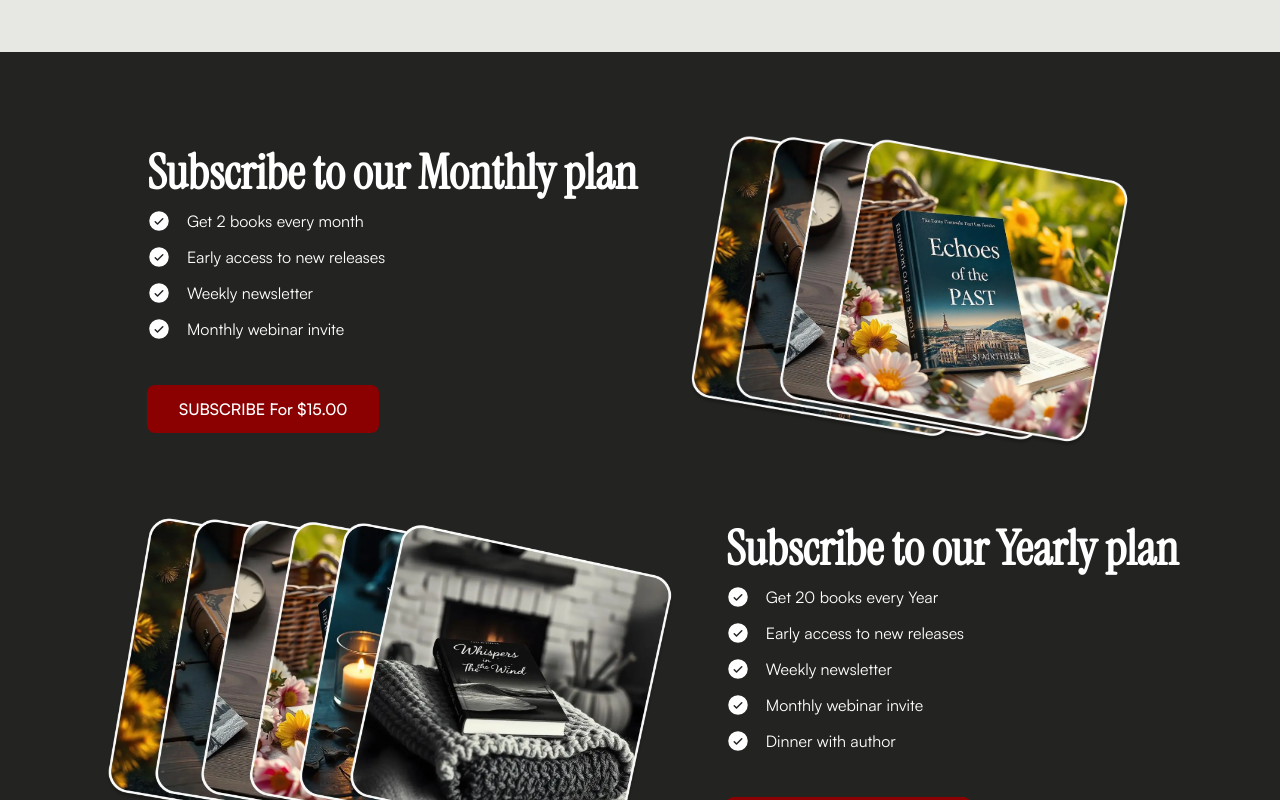
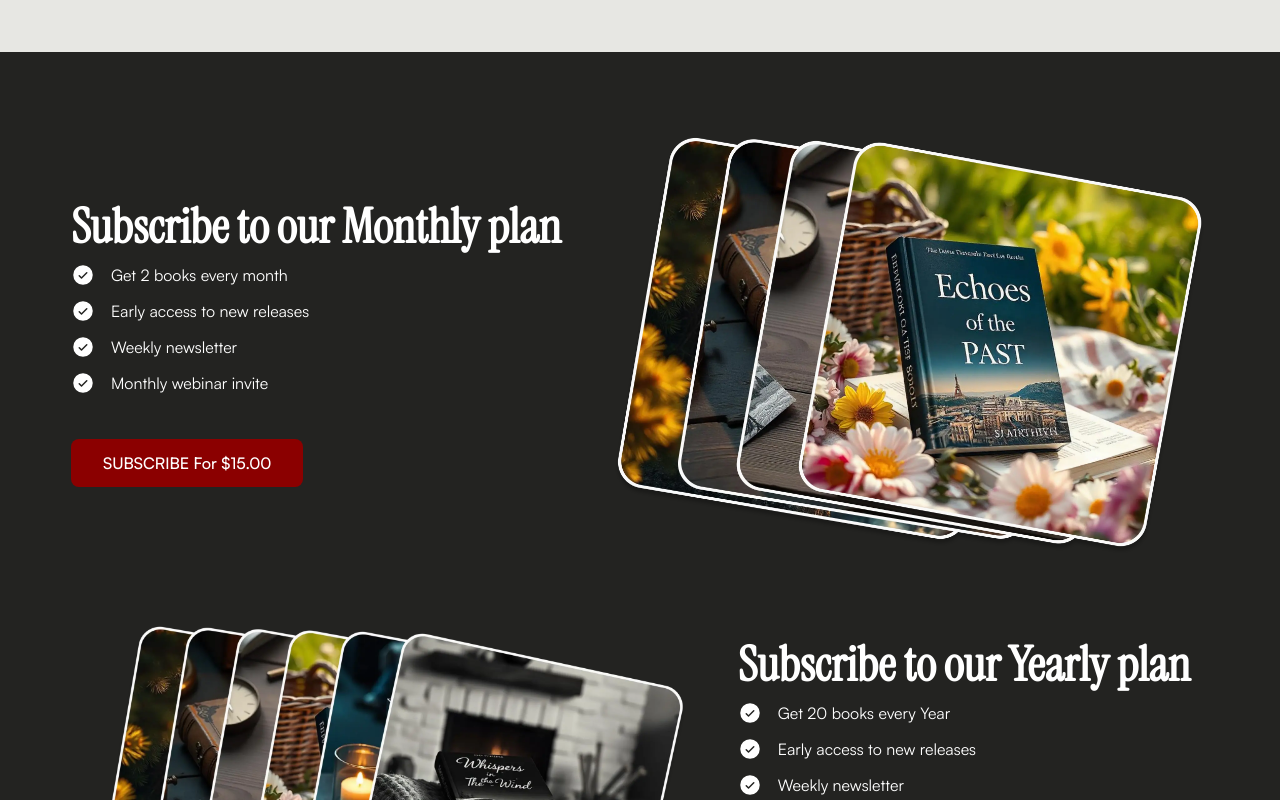
Before and after one commit to dodopayments/dodo-checkout-demo, a Next.js app: page / in a window 1280 px wide. Shown: the part 1960-2760 px from the top of the page. Built offline with nearby package versions, Linux system fonts and the light colour scheme; no server answers.

Commit message:
Changed Urls

```diff
--- a/src/components/Home/Subscriptions.tsx
+++ b/src/components/Home/Subscriptions.tsx
@@ -1,42 +1,9 @@
+import { SUBSCRIPTION_PLANS } from "@/constants/Items";
 import { CheckCircle } from "@phosphor-icons/react/dist/ssr";
 import Image from "next/image";
 import Link from "next/link";
 
-export const SUBSCRIPTION_PLANS = [
-  {
-    id: "e42062ba-1a95-466d-a189-aa0903eaac3d",
-    title: "Monthly plan",
-    price: 15.0,
-    image: {
-      src: "/books/stack/Monthly.webp",
-      width: "lg:w-[35vw] w-[90vw]",
-    },
-    features: [
-      "Get 2 books every month",
-      "Early access to new releases",
-      "Weekly newsletter",
-      "Monthly webinar invite",
-    ],
-    imagePosition: "right",
-  },
-  {
-    id: "3b15417f-ea96-4104-a44f-c0dad1581d9d",
-    title: "Yearly plan",
-    price: 100.0,
-    image: {
-      src: "/books/stack/Yearly.webp",
-      width: "lg:w-[45vw]  w-[90vw]",
-    },
-    features: [
-      "Get 20 books every Year",
-      "Early access to new releases",
-      "Weekly newsletter",
-      "Monthly webinar invite",
-      "Dinner with author",
-    ],
-    imagePosition: "left",
-  },
-];
+
 
 const Feature = ({ text }: { text: string }) => (
   <div className="flex items-center gap-2">
@@ -81,8 +48,8 @@ const SubscriptionCard = ({
     <Image
       src={image.src}
       alt={`${title} Subscription`}
-      width={1920}
-      height={1080}
+      width={600}
+      height={600}
       className={`h-auto ${image.width}`}
     />
   );
--- a/src/components/checkout/FormPart.tsx
+++ b/src/components/checkout/FormPart.tsx
@@ -1,3 +1,4 @@
+/* eslint-disable @typescript-eslint/no-explicit-any */
 import React, { useState } from "react";
 import { useForm, Controller } from "react-hook-form";
 import { zodResolver } from "@hookform/resolvers/zod";
@@ -16,6 +17,7 @@ import { CountrySelect } from "../ui/CountrySelect";
 
 import "react-international-phone/style.css";
 import useCartStore from "@/store/cart";
+import { API_KEY, PUBLIC_API, RETURN_URL } from "@/constants/apis";
 
 const formSchema = z.object({
   firstName: z.string().min(2, "First name must be at least 2 characters"),
@@ -39,6 +41,10 @@ const CustomerPaymentForm = ({
   const [isLoading, setIsLoading] = useState(false);
   const [error, setError] = useState("");
   const cartItems = useCartStore((state) => state.cartItems);
+  const [phoneInputMeta, setPhoneInputMeta] = useState<{
+    country: any;
+    inputValue: string;
+  } | null>(null);
 
   const {
     control,
@@ -62,14 +68,11 @@ const CustomerPaymentForm = ({
   const createPaymentLink = async (formData: typeof formSchema._type) => {
     if (subscription) {
       try {
-        const response = await fetch(
-          "https://test.dev.dodopayments.com/subscriptions",
-          {
+        const response = await fetch(`${PUBLIC_API}/subscriptions`, {
           method: "POST",
           headers: {
             "Content-Type": "application/json",
-              Authorization:
-                "Bearer /TBByHMM+2QU/vl7.Y03k/59FeWzZx6iYIucQfGspv4sNxIml+J9Rs0kkTOHs0bUQ",
+            Authorization: `Bearer ${API_KEY}`,
           },
           body: JSON.stringify({
             billing: {
@@ -87,10 +90,9 @@ const CustomerPaymentForm = ({
             payment_link: true,
             product_id: id,
             quantity: 1,
-              return_url: "https://app.dodopayments.tech/",
+            return_url: RETURN_URL,
           }),
-          }
-        );
+        });
 
         if (!response.ok) {
           throw new Error("Payment link creation failed");
@@ -109,14 +111,11 @@ const CustomerPaymentForm = ({
       }
     } else {
       try {
-        const response = await fetch(
-          "https://test.dev.dodopayments.com/payments",
-          {
+        const response = await fetch(`${PUBLIC_API}/payments`, {
           method: "POST",
           headers: {
             "Content-Type": "application/json",
-              Authorization:
-                "Bearer /TBByHMM+2QU/vl7.Y03k/59FeWzZx6iYIucQfGspv4sNxIml+J9Rs0kkTOHs0bUQ",
+            Authorization: `Bearer ${API_KEY}`,
           },
           body: JSON.stringify({
             billing: {
@@ -136,10 +135,9 @@ const CustomerPaymentForm = ({
               product_id: id,
               quantity: 1,
             })),
-              return_url: "https://app.dodopayments.tech/",
+            return_url: RETURN_URL,
           }),
-          }
-        );
+        });
 
         if (!response.ok) {
           throw new Error("Payment link creation failed");
@@ -162,7 +160,18 @@ const CustomerPaymentForm = ({
   const onSubmit = async (data: typeof formSchema._type) => {
     setIsLoading(true);
     setError("");
+    if (data.phoneNumber) {
+      const phoneValue = phoneInputMeta?.inputValue || "";
+      const hasOnlyCountryCode =
+        phoneValue.trim() === `+${phoneInputMeta?.country.dialCode}`;
 
+      if (hasOnlyCountryCode) {
+        delete data.phoneNumber;
+      } else if (phoneValue.length < phoneInputMeta?.country.format.length) {
+        console.error("Please enter a complete phone number");
+        return;
+      }
+    }
     if (cartItems.length === 0 && !subscription) {
       setError("Your cart is empty");
       setIsLoading(false);
@@ -342,7 +351,10 @@ const CustomerPaymentForm = ({
                   <FormControl>
                     <PhoneInput
                       value={field.value}
-                      onChange={(phone) => field.onChange(phone)}
+                      onChange={(phone, meta) => {
+                        field.onChange(phone);
+                        setPhoneInputMeta(meta);
+                      }}
                       defaultCountry="us"
                       countrySelectorStyleProps={{
                         buttonClassName:
--- a/src/components/checkout/ProductPart.tsx
+++ b/src/components/checkout/ProductPart.tsx
@@ -93,7 +93,7 @@ const ProductPart = () => {
     }, 0);
 
     const tax = subtotal * 0.1;
-    const total = subtotal + tax;
+    const total = subtotal ;
 
     return { subtotal, tax, total };
   }, [cartItemsDetails]);
--- a/src/components/checkout/ProductPartSub.tsx
+++ b/src/components/checkout/ProductPartSub.tsx
@@ -2,6 +2,7 @@
 
 import React from "react";
 import Image from "next/image";
+import { SUBSCRIPTION_PLANS } from "@/constants/Items";
 
 interface ProductCardProps {
   id: string;
@@ -110,47 +111,7 @@ const PriceSummaryItem: React.FC<PriceSummaryItemProps> = ({
   </div>
 );
 
-export const SUBSCRIPTION_PLANS = [
-  {
-    id: "e42062ba-1a95-466d-a189-aa0903eaac3d",
-    title: "Monthly plan",
-    price: 15.0,
-    image: {
-      src: "/books/stack/Monthly.webp",
-      width: "w-[35vw]",
-    },
-    features: [
-      "Get 2 books every month",
-      "Early access to new releases",
-      "Weekly newsletter",
-      "Monthly webinar invite",
-    ],
-    imagePosition: "right",
-    interval: "monthly",
-    intervalCount: 1,
-    trialDays: 0,
-  },
-  {
-    id: "3b15417f-ea96-4104-a44f-c0dad1581d9d",
-    title: "Yearly plan",
-    price: 100.0,
-    image: {
-      src: "/books/stack/Yearly.webp",
-      width: "w-[45vw]",
-    },
-    features: [
-      "Get 20 books every Year",
-      "Early access to new releases",
-      "Weekly newsletter",
-      "Monthly webinar invite",
-      "Dinner with author",
-    ],
-    imagePosition: "left",
-    interval: "yearly",
-    intervalCount: 1,
-    trialDays: 0, // Added trial period
-  },
-];
+
 
 const ProductPartSub = ({ id }: { id: string }) => {
   const selectedPlan = SUBSCRIPTION_PLANS.find((item) => item.id === id);
--- a/src/constants/Items.ts
+++ b/src/constants/Items.ts
@@ -1,6 +1,6 @@
 export const ITEMS_LIST = [
     {
-      id: "72a6a382-518f-4287-aaf2-92a34df3339e",
+      id: "pdt_iSwFr5TWhK9MmXdvrpTHl",
       imageSrc: "/books/lost-in-time.webp",
       altText: "Item 1",
       title: "Lost in Time",
@@ -8,14 +8,14 @@ export const ITEMS_LIST = [
       price: "$16.00",
     },
     {
-      id: "18aca12e-a46d-4218-8568-e6ba2cd58414",
+      id: "pdt_l1YmkrdEHcU9ZT5B302as",
       imageSrc: "/books/memoirs-of-a-wanderer.webp",
       altText: "Item 2",
       title: "Memoirs of a Wanderer",
       price: "$7.99",
     },
     {
-      id: "7d69309a-5680-4c42-8ca7-c81013419ecc",
+      id: "pdt_DoLCsscuPM0BzcPtxynh9",
       imageSrc: "/books/himalyan-escape.webp",
       altText: "Item 3",
       title: "The Himalyan Escape",
@@ -23,24 +23,66 @@ export const ITEMS_LIST = [
       price: "$16.00",
     },
     {
-      id: "745c1f36-557d-4c26-a89c-dd971c35de99",
+      id: "pdt_X6gfeufWfvGZIp2JXE5Qs",
       imageSrc: "/books/echoes-of-past.webp",
       altText: "Item 4",
       title: "Echoes of the Past",
       price: "$13.99",
     },
     {
-      id: "b3466fca-27dc-4c27-a9f2-6b1461d0ad4b",
+      id: "pdt_0CA5DAf9umbBmXjIuE1NK",
       imageSrc: "/books/darkend-path.webp",
       altText: "Item 4",
       title: "The Darkened Path",
       price: "$8.99",
     },
     {
-      id: "b91cbdec-d387-497a-b842-26cbe165631a",
+      id: "pdt_8PBJHxzdtBKFO7FL7Ikbj",
       imageSrc: "/books/whisper-of-wind.webp",
       altText: "Item 4",
       title: "Whispers in the Wind",
       price: "$13.50",
     },
   ];
+
+  export const SUBSCRIPTION_PLANS = [
+    {
+      id: "pdt_ACeg1XEwVQfolABsCOT5g",
+      title: "Monthly plan",
+      price: 15.0,
+      image: {
+        src: "/books/stack/Monthly.webp",
+        width: "lg:w-[35vw] w-[90vw]",
+      },
+      features: [
+        "Get 2 books every month",
+        "Early access to new releases",
+        "Weekly newsletter",
+        "Monthly webinar invite",
+      ],
+      imagePosition: "right",
+      interval: "monthly",
+    intervalCount: 1,
+    trialDays: 0,
+    },
+    {
+      id: "pdt_m9BBIHiVJqcMd7y2EHkST",
+      title: "Yearly plan",
+      price: 100.0,
+      image: {
+        src: "/books/stack/Yearly.webp",
+        width: "lg:w-[45vw]  w-[90vw]",
+      },
+      features: [
+        "Get 20 books every Year",
+        "Early access to new releases",
+        "Weekly newsletter",
+        "Monthly webinar invite",
+        "Dinner with author",
+      ],
+      imagePosition: "left",
+      interval: "yearly",
+      intervalCount: 1,
+      trialDays: 0, // Added trial period
+    },
+  ];
--- /dev/null
+++ b/src/constants/apis.ts
@@ -0,0 +1,19 @@
+export const API_KEY = process.env.NEXT_PUBLIC_DODO_API_KEY;
+export const RETURN_URL = process.env.NEXT_PUBLIC_RETURN_URL;
+let PUBLIC_API: string;
+
+if (typeof window !== "undefined") {
+  const hostname = window.location.hostname;
+  const extractedSubdomain = hostname.split(".")[1];
+
+  switch (extractedSubdomain) {
+    case "live": {
+      PUBLIC_API = process.env.NEXT_PUBLIC_DODO_LIVE_API || "";
+      break;
+    }
+    default: {
+      PUBLIC_API = process.env.NEXT_PUBLIC_DODO_TEST_API || "";
+    }
+  }
+}
+export { PUBLIC_API };
```
Lines whose indentation alone changed are shown as unchanged.
